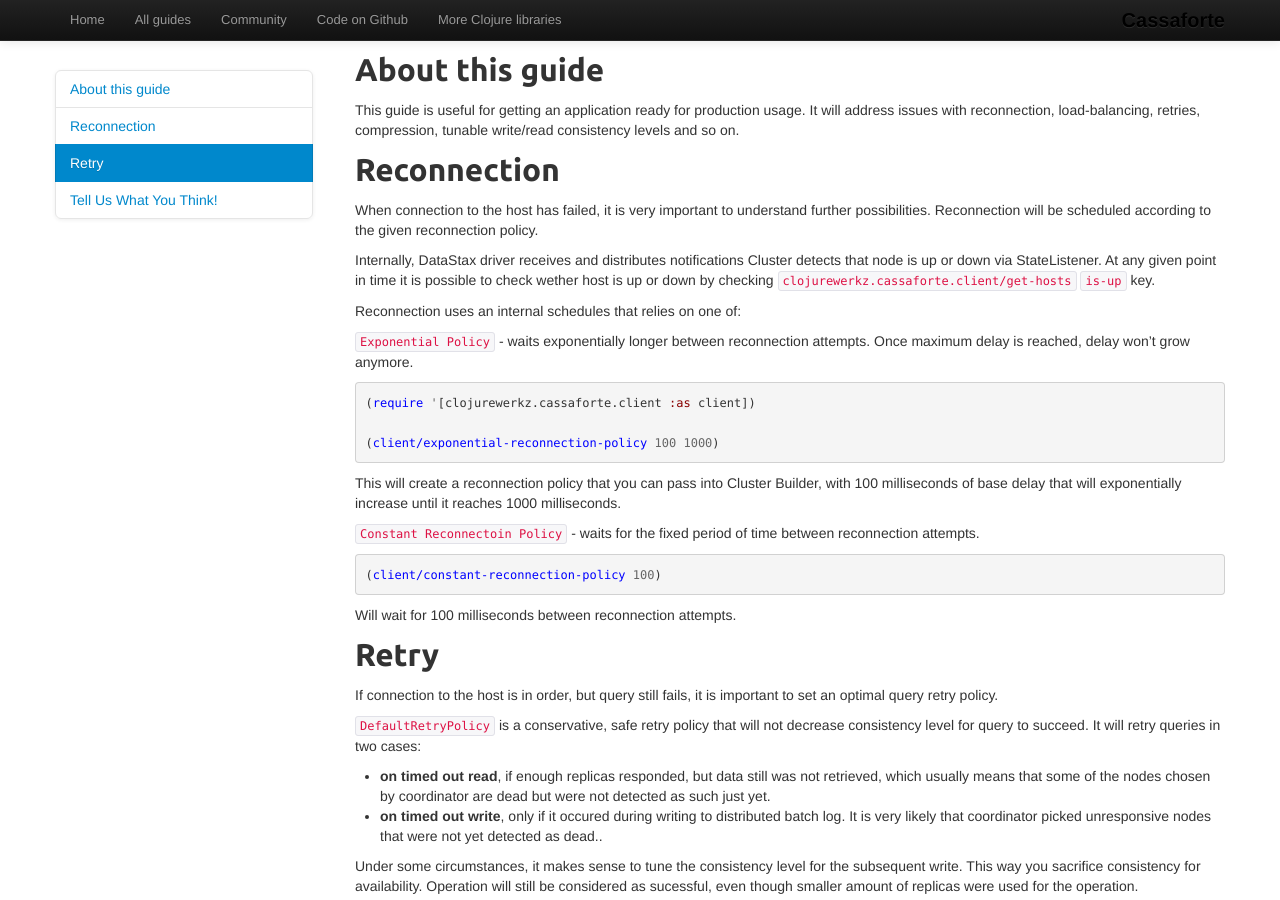
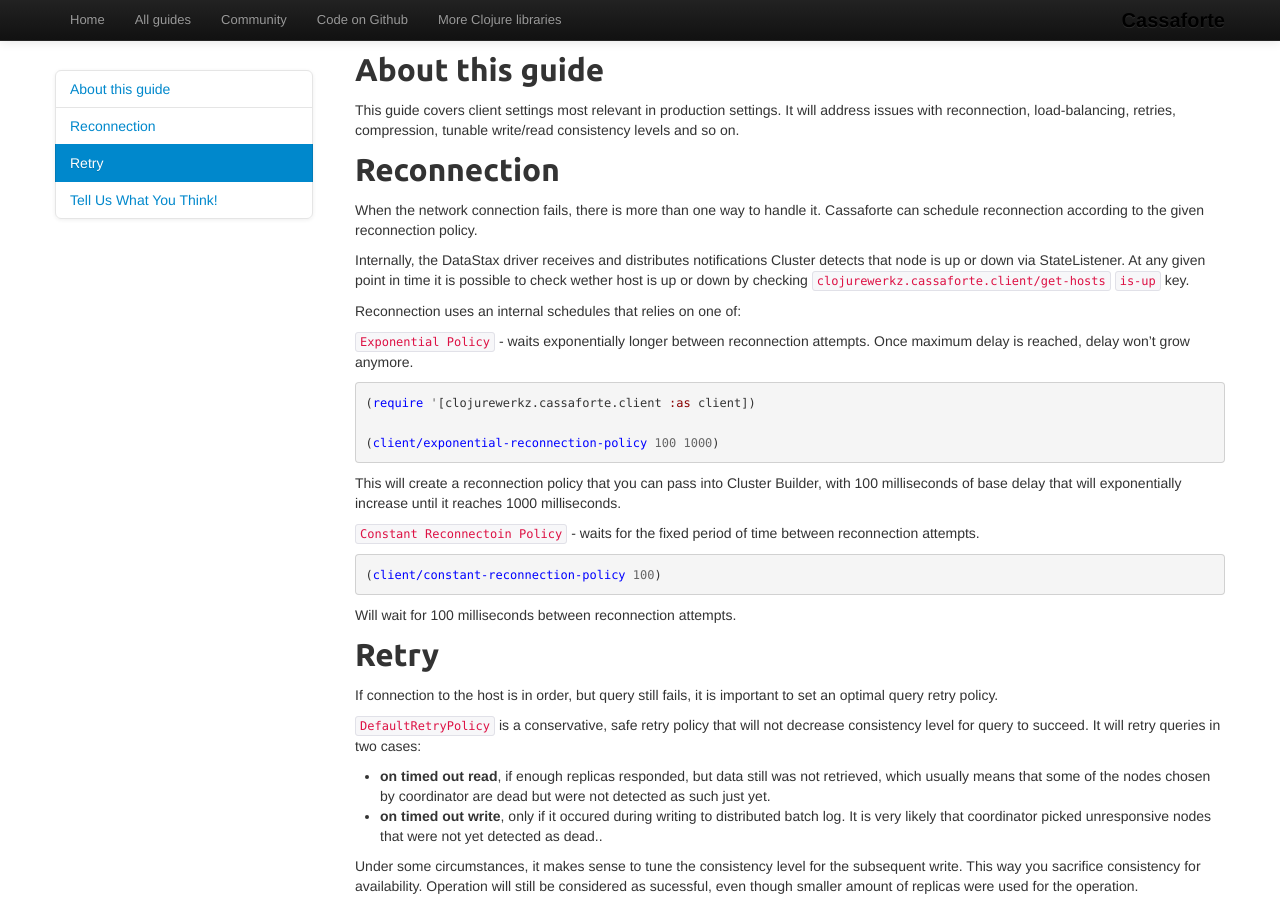
Before and after one commit to clojurewerkz/cassaforte.docs, a Jekyll site: the page built from articles/advanced_options.md, in a window 1280 px wide and 900 px high. Built offline with Jekyll 4.4.1, drawn with Linux system fonts in a browser that asks for light colours; some web fonts are replaced; Markdown is read by kramdown in place of the engine named in the settings.

Commit message:
More edits

```diff
--- a/articles/advanced_options.md
+++ b/articles/advanced_options.md
@@ -5,16 +5,17 @@ layout: article
 
 ## About this guide
 
-This guide is useful for getting an application ready for production usage. It will address
+This guide covers client settings most relevant in production settings. It will address
 issues with reconnection, load-balancing, retries, compression, tunable write/read consistency
 levels and so on.
 
+
 ## Reconnection
 
-When connection to the host has failed, it is very important to understand further possibilities.
-Reconnection will be scheduled according to the given reconnection policy.
+When the network connection fails, there is more than one way to handle it.
+Cassaforte can schedule reconnection according to the given reconnection policy.
 
-Internally, DataStax driver receives and distributes notifications Cluster detects that node
+Internally, the DataStax driver receives and distributes notifications Cluster detects that node
 is up or down via StateListener. At any given point in time it is possible to check wether host
 is up or down by checking `clojurewerkz.cassaforte.client/get-hosts` `is-up` key.
 
```
Also changed, not shown: articles/getting_started.md (+2 -2 lines).
